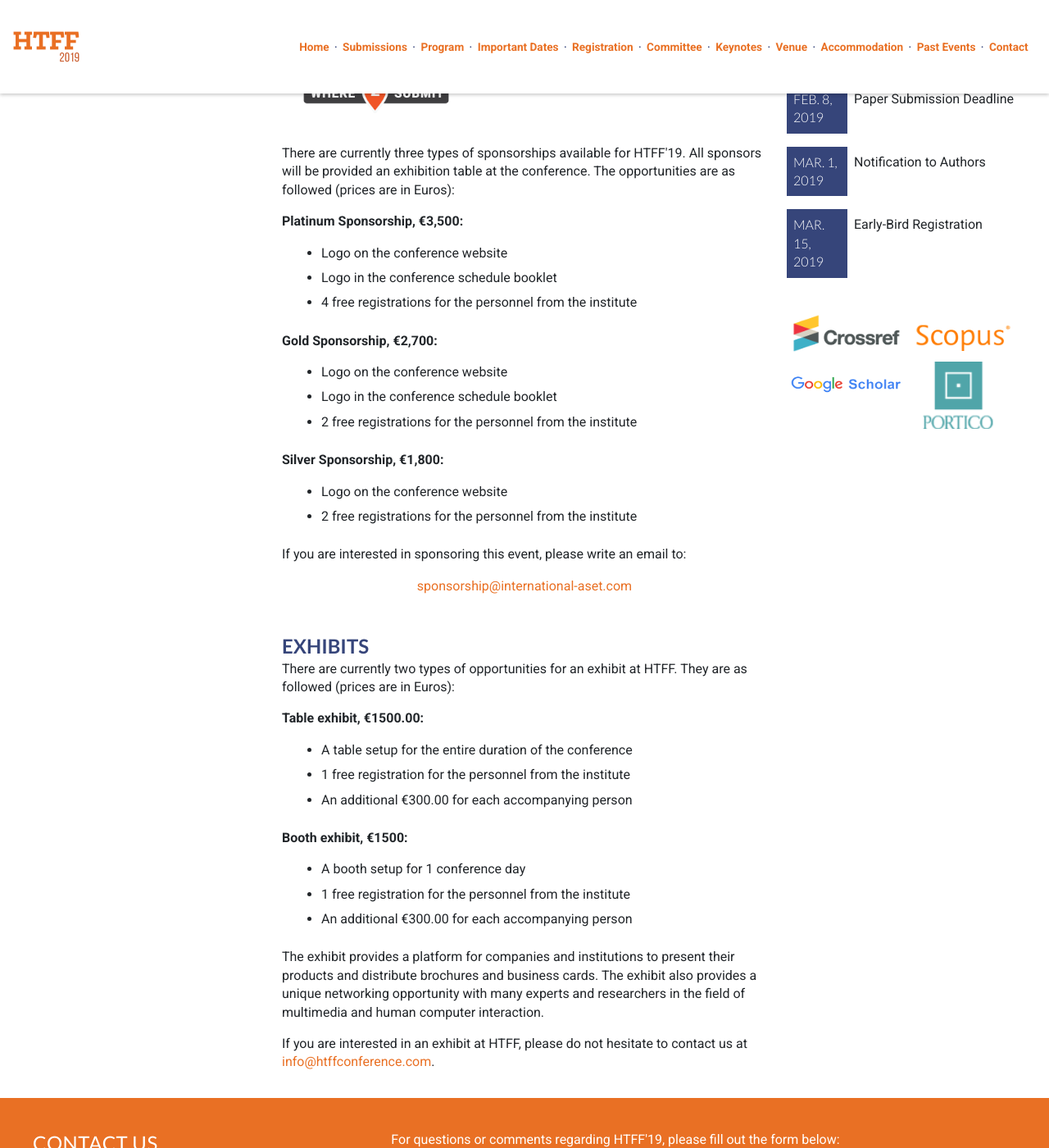
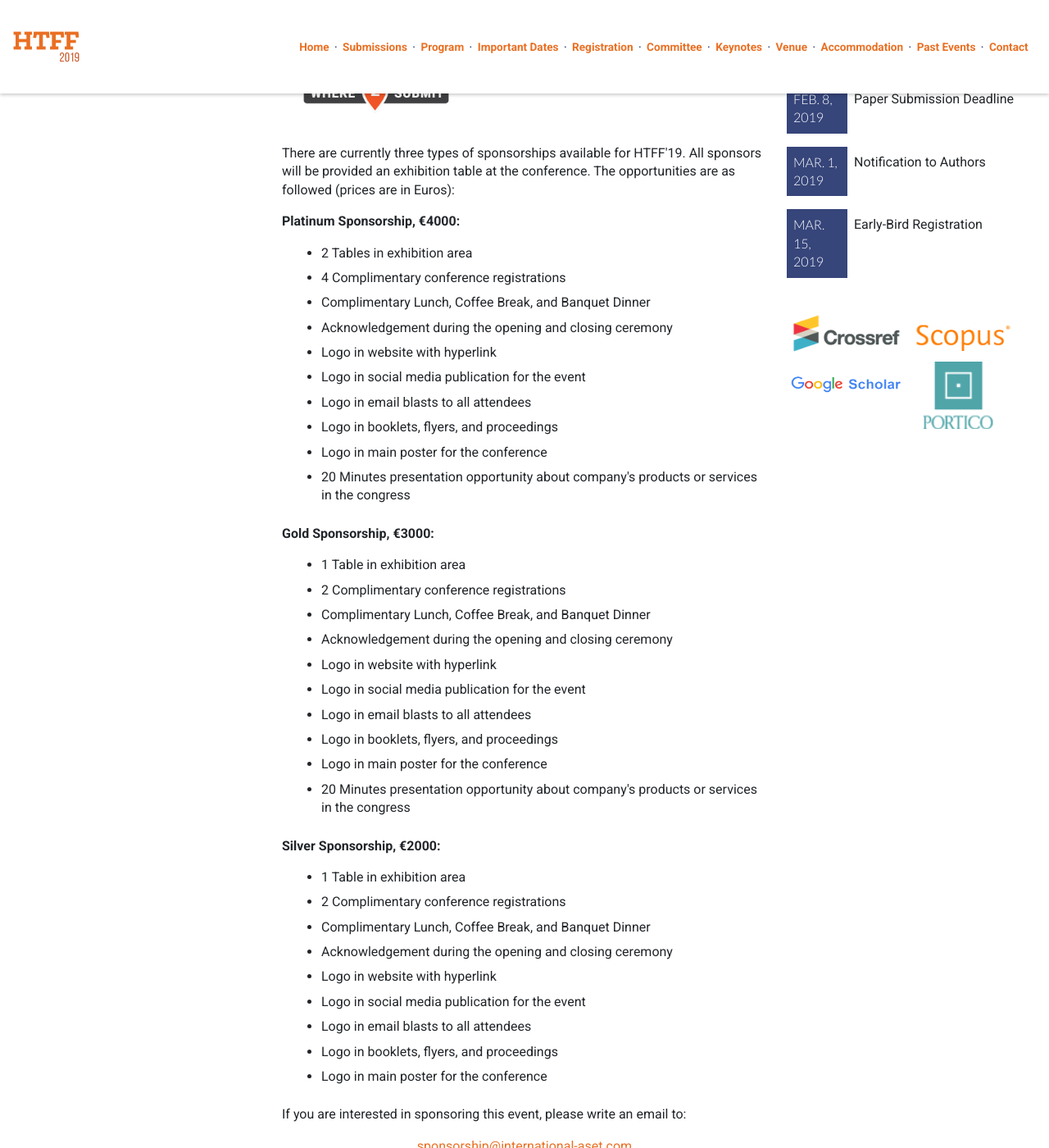
Before and after one commit to intaset/htff, a Jekyll site: the page built from sponsor.html, in a window 1280 px wide and 1400 px high, scrolled down 597 px. Shown: the whole window at 82% size. Built offline with Jekyll 4.4.1, drawn with Linux system fonts in a browser that asks for light colours; nearby versions of some CDN libraries; Markdown is read by kramdown in place of the engine named in the settings; comment, search, counter and statistics services are not loaded; some of the changed text lies outside the part shown.

Commit message:
changed sponsorship page

```diff
--- a/sponsor.html
+++ b/sponsor.html
@@ -18,22 +18,46 @@ title: HTFF'19 - Sponsors
 
 	<p class="body">There are currently three types of sponsorships available for HTFF'19. All sponsors will be provided an exhibition table at the conference. The opportunities are as followed (prices are in Euros):</p>
 
-    <p class="body bold">Platinum Sponsorship, €3,500:</p>
+    <p class="body bold">Platinum Sponsorship, €4000:</p>
         <ul>
-            <li> Logo on the conference website </li>
-            <li> Logo in the conference schedule booklet </li>
-            <li> 4 free registrations for the personnel from the institute</li>
+            <li> 2 Tables in exhibition area </li>
+            <li> 4 Complimentary conference registrations </li>
+            <li> Complimentary Lunch, Coffee Break, and Banquet Dinner</li>
+            <li> Acknowledgement during the opening and closing ceremony</li>
+            <li> Logo in website with hyperlink</li>
+            <li> Logo in social media publication for the event</li>
+            <li> Logo in email blasts to all attendees</li>
+            <li> Logo in booklets, flyers, and proceedings</li>
+            <li> Logo in main poster for the conference</li>
+            <li> 20 Minutes presentation opportunity about company's
+            products or services in the congress</li>
         </ul>
-    <p class="body bold">Gold Sponsorship, €2,700:</p>
+    <p class="body bold">Gold Sponsorship, €3000:</p>
         <ul>
-            <li>Logo on the conference website </li>
-            <li>Logo in the conference schedule booklet </li>
-            <li>2 free registrations for the personnel from the institute</li>
+            <li>	1 Table in exhibition area</li>
+            <li>	2 Complimentary conference registrations</li>
+            <li>	Complimentary Lunch, Coffee Break, and Banquet Dinner</li>
+            <li>	Acknowledgement during the opening and closing ceremony</li>
+            <li>	Logo in website with hyperlink</li>
+            <li>	Logo in social media publication for the event</li>
+            <li>	Logo in email blasts to all attendees</li>
+            <li>	Logo in booklets, flyers, and proceedings</li>
+            <li>	Logo in main poster for the conference</li>
+            <li>	20 Minutes presentation opportunity about company's
+            		products or services in the congress</li>
+
         </ul>
-    <p class="body bold">Silver Sponsorship, €1,800:</p>
+    <p class="body bold">Silver Sponsorship, €2000:</p>
         <ul>
-            <li>Logo on the conference website </li>
-            <li>2 free registrations for the personnel from the institute</li>
+            <li>	1 Table in exhibition area </li>
+            <li>	2 Complimentary conference registrations</li>
+            <li>	Complimentary Lunch, Coffee Break, and Banquet Dinner</li>
+            <li>	Acknowledgement during the opening and closing ceremony</li>
+            <li>	Logo in website with hyperlink</li>
+            <li>	Logo in social media publication for the event</li>
+            <li>	Logo in email blasts to all attendees</li>
+            <li>	Logo in booklets, flyers, and proceedings</li>
+            <li>	Logo in main poster for the conference</li>
         </ul>
 
     <p class="body">If you are interested in sponsoring this event, please write an email to:</p>
@@ -44,18 +68,21 @@ title: HTFF'19 - Sponsors
 
     <h3>Exhibits</h3>
     <p class="body">There are currently two types of opportunities for an exhibit at HTFF. They are as followed (prices are in Euros):</p>
-      <p class="body bold">Table exhibit, €1500.00:</p>
+      <p class="body bold">Table exhibit, €2000:</p>
         <ul>
-            <li>A table setup for the entire duration of the conference</li>
-            <li>1 free registration for the personnel from the institute</li>
-            <li>An additional €300.00 for each accompanying person</li>
+            <li>	1 Table in exhibition area </li>
+            <li>	1 Complimentary conference registrations</li>
+            <li>	Complimentary Lunch, Coffee Break, and Banquet Dinner</li>
+            <li>	Acknowledgement during the opening and closing ceremony</li>
+
         </ul>
 
-      <p class="body bold">Booth exhibit, €1500:</p>
+      <p class="body bold">1-Day Table Exhibitor, €1500:</p>
         <ul>
-            <li>A booth setup for 1 conference day</li>
-            <li>1 free registration for the personnel from the institute</li>
-            <li>An additional €300.00 for each accompanying person</li>
+            <li>	1 Table in exhibition area</li>
+            <li>	1-Day Complimentary conference registrations</li>
+            <li>	Complimentary Lunch, Coffee Break, and Banquet Dinner</li>
+            <li>	Acknowledgement during the opening and closing ceremony</li>
         </ul>
 
       <p class="body">The exhibit provides a platform for companies and institutions to present their products and distribute brochures and business cards. The exhibit also provides a unique networking opportunity with many experts and researchers in the field of multimedia and human computer interaction.</p>
```
Also changed, not shown: 1 other file.
